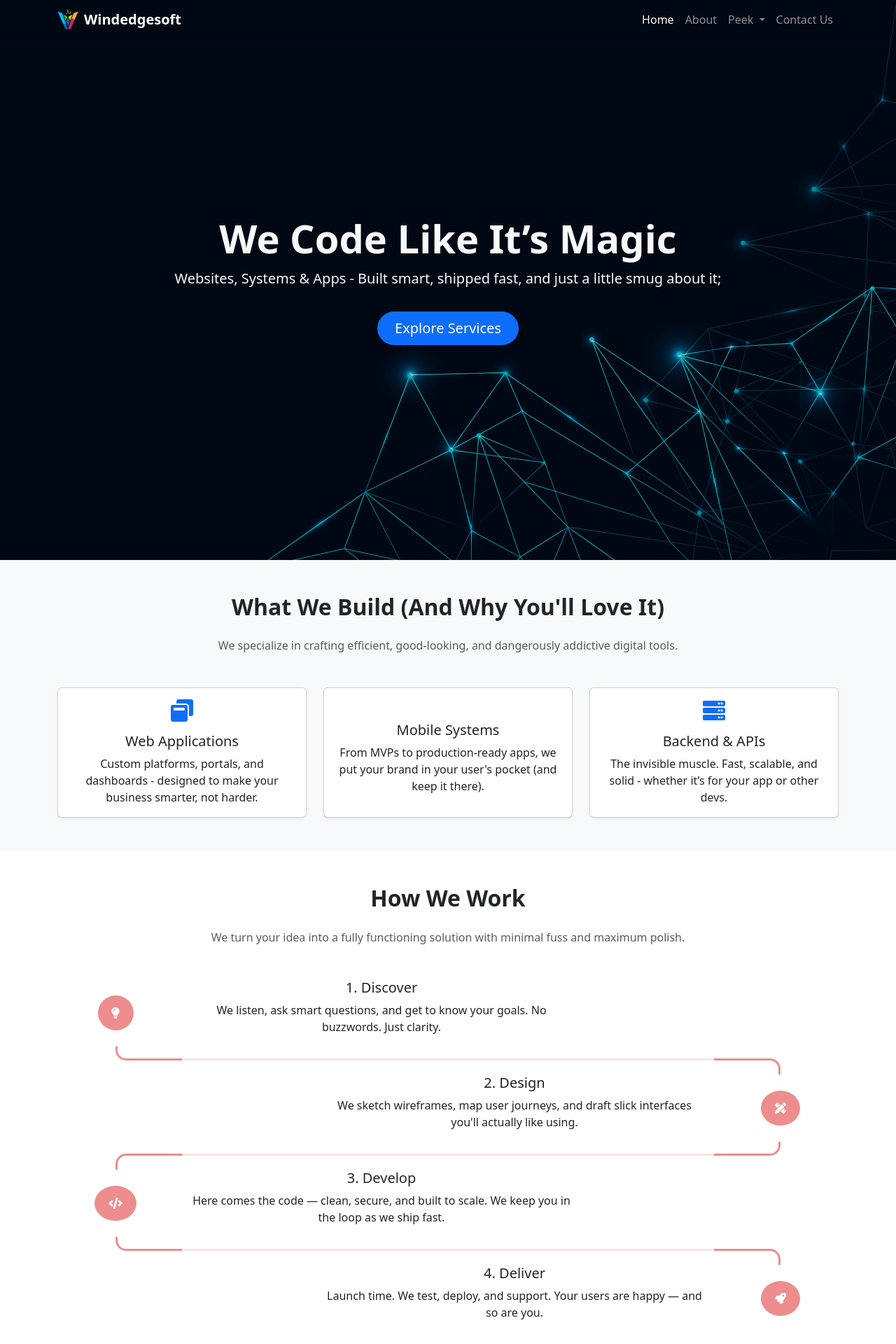
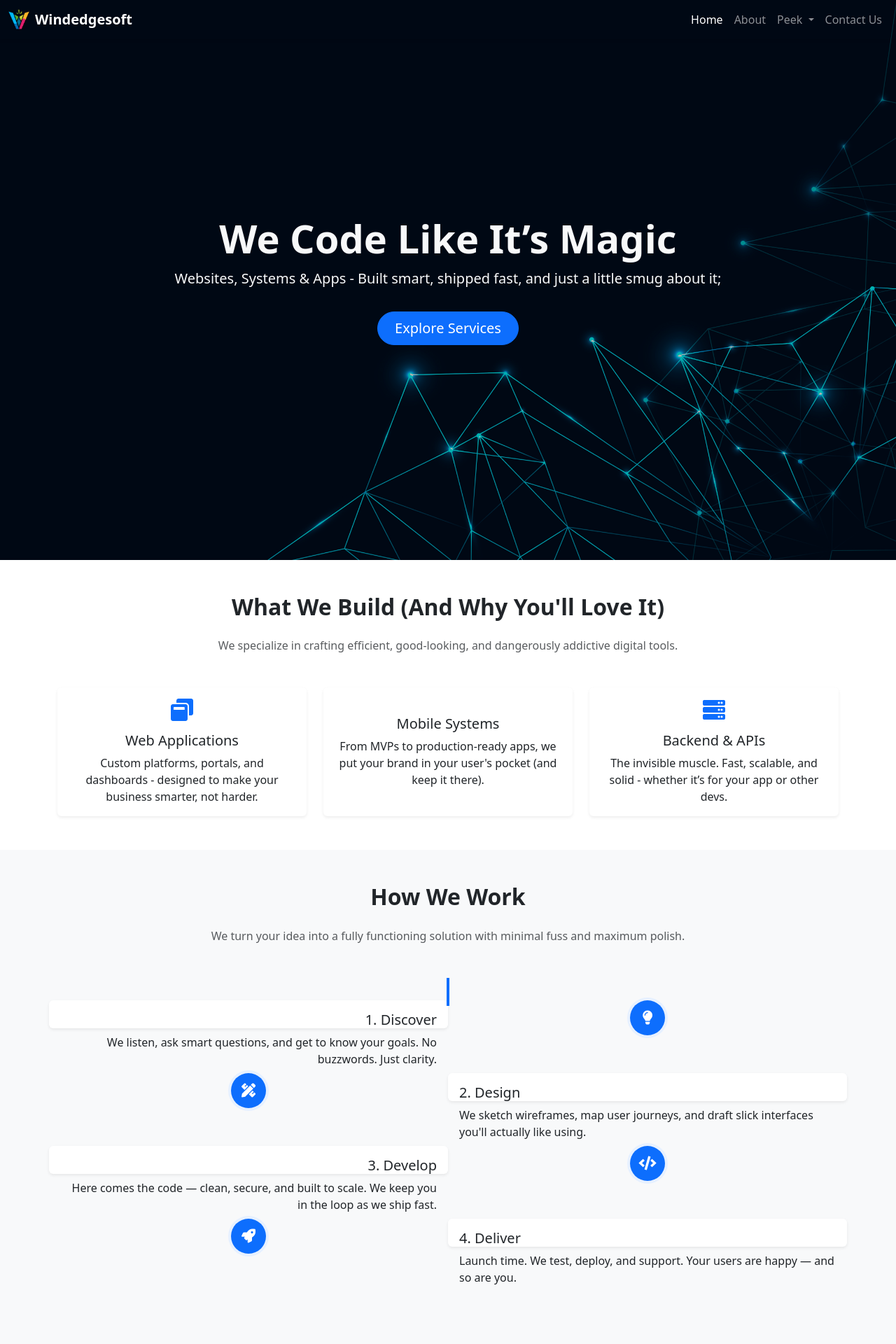
Before and after one commit to its-erk/windedgesoft, a PHP site: page / in a window 1280 px wide. Shown: the top 1920 px of the page at 70% size. Run offline with PHP 8.4, Linux system fonts and the light colour scheme; some libraries are stand-ins or nearby versions.

Commit message:
timeline

```diff
--- a/assets/dist/css/windedgesoft.css
+++ b/assets/dist/css/windedgesoft.css
@@ -43,16 +43,80 @@
 
 /* Fancy card transition */
 .fancy-card {
-  transition: transform 0.3s ease, box-shadow 0.3s ease;
+  border: none;
+  transition: transform 0.4s ease, box-shadow 0.4s ease, background 0.4s ease;
+  background: #fff;
+  position: relative;
+  overflow: hidden;
+  perspective: 1000px;
+  transform-style: preserve-3d;
 }
 
 .fancy-card:hover {
-  transform: translateY(-10px);
-  box-shadow: 0 4px 15px rgba(0, 0, 0, 0.2);
+  transform: translateY(-10px) scale(1.02) rotateX(3deg);
+  box-shadow: 0 20px 40px rgba(0, 0, 0, 0.1);
+  background: linear-gradient(145deg, #ffffff, #f0f0f0);
 }
 
-.card-body {
-  display: flex;
-  flex-direction: column;
-  justify-content: center;
+.fancy-card::before {
+  content: "";
+  position: absolute;
+  top: -50%;
+  left: -50%;
+  width: 200%;
+  height: 200%;
+  background: radial-gradient(circle at center, rgba(0, 123, 255, 0.05), transparent 70%);
+  transform: rotate(25deg);
+  transition: opacity 0.5s ease;
+  opacity: 0;
+  pointer-events: none;
 }
+
+.fancy-card:hover::before {
+  opacity: 1;
+}
+
+.fancy-card i {
+  transition: transform 0.3s ease, color 0.3s ease;
+}
+
+.fancy-card:hover i {
+  transform: scale(1.2);
+  color: #0d6efd;
+}
+
+.timeline {
+  position: relative;
+  padding: 2rem 0;
+}
+
+.timeline-line {
+  position: absolute;
+  top: 0;
+  left: 50%;
+  width: 4px;
+  height: 100%;
+  background-color: #0d6efd;
+  transform: translateX(-50%);
+  z-index: 0;
+}
+
+.timeline-item {
+  position: relative;
+  margin-bottom: 4rem;
+  align-items: center;
+}
+
+.timeline-icon {
+  width: 50px;
+  height: 50px;
+  line-height: 50px;
+  display: inline-block;
+  background: #0d6efd;
+  color: white;
+  border-radius: 50%;
+  font-size: 1.25rem;
+  z-index: 2;
+  box-shadow: 0 0 0 4px #e7f1ff;
+  position: relative;
+}
--- a/index.php
+++ b/index.php
@@ -27,7 +27,7 @@
 <body>
 <!-- Navbar -->
 <nav class="navbar navbar-expand-lg navbar-dark shadow-sm fixed-top" id="mainNav">
-  <div class="container">
+  <div class="container-fluid">
     <a class="navbar-brand d-flex align-items-center" href="#">
       <img src="assets/img/logo_icon.png" alt="Logo" width="30" height="30" class="me-2">
       <span class="fw-semibold">Windedgesoft</span>
@@ -76,7 +76,7 @@
 <!-- /. hero -->
 
 <!-- Services -->
-<section id="services" class="py-5 bg-light text-center">
+<section id="services" class="py-5 text-center">
   <div class="container">
     <h2 class="fw-bold mb-4">What We Build (And Why You'll Love It)</h2>
     <p class="text-muted mb-5">We specialize in crafting efficient, good-looking, and dangerously addictive digital tools.</p>
@@ -117,96 +117,82 @@
 </section>
 
 <!-- How we work -->
-<section class="py-5 text-center bg-white">
+<section class="py-5 bg-light text-center" id="how-we-work">
   <div class="container">
     <h2 class="fw-bold mb-4">How We Work</h2>
     <p class="text-muted mb-5">We turn your idea into a fully functioning solution with minimal fuss and maximum polish.</p>
 
+    <div class="timeline position-relative">
+
       <!-- Step 1 -->
-    <div class="row align-items-center how-it-works d-flex">
-      <div class="col-2 text-center d-inline-flex justify-content-center align-items-center">
-        <div class="circle font-weight-bold"><i class="fas fa-lightbulb"></i></div>
-      </div>
-      <div class="col-6 text-left">
+      <div class="row timeline-item">
+        <div class="col-md-6 text-md-end text-center">
+          <div class="timeline-content p-3 rounded bg-white shadow-sm d-inline-block">
             <h5>1. Discover</h5>
             <p>We listen, ask smart questions, and get to know your goals. No buzzwords. Just clarity.</p>
           </div>
         </div>
-    <!-- Path 1-2 -->
-    <div class="row timeline">
-      <div class="col-2">
-        <div class="corner top-right"></div>
-      </div>
-      <div class="col-8">
-        <hr />
-      </div>
-      <div class="col-2">
-        <div class="corner left-bottom"></div>
+        <div class="col-md-6 position-relative text-center">
+          <span class="timeline-icon">
+            <i class="fas fa-lightbulb"></i>
+          </span>
         </div>
       </div>
 
       <!-- Step 2 -->
-    <div class="row align-items-center justify-content-end how-it-works d-flex">
-      <div class="col-6 text-right">
+      <div class="row timeline-item flex-md-row-reverse">
+        <div class="col-md-6 text-md-start text-center">
+          <div class="timeline-content p-3 rounded bg-white shadow-sm d-inline-block">
             <h5>2. Design</h5>
             <p>We sketch wireframes, map user journeys, and draft slick interfaces you'll actually like using.</p>
           </div>
-      <div class="col-2 text-center d-inline-flex justify-content-center align-items-center">
-        <div class="circle font-weight-bold"><i class="fas fa-pencil-ruler"></i></div>
         </div>
-    </div>
-    <!-- Path 2-3 -->
-    <div class="row timeline">
-      <div class="col-2">
-        <div class="corner right-bottom"></div>
-      </div>
-      <div class="col-8">
-        <hr />
-      </div>
-      <div class="col-2">
-        <div class="corner top-left"></div>
+        <div class="col-md-6 position-relative text-center">
+          <span class="timeline-icon">
+            <i class="fas fa-pencil-ruler"></i>
+          </span>
         </div>
       </div>
 
       <!-- Step 3 -->
-    <div class="row align-items-center how-it-works d-flex">
-      <div class="col-2 text-center d-inline-flex justify-content-center align-items-center">
-        <div class="circle font-weight-bold"><i class="fas fa-code"></i></div>
-      </div>
-      <div class="col-6 text-left">
+      <div class="row timeline-item">
+        <div class="col-md-6 text-md-end text-center">
+          <div class="timeline-content p-3 rounded bg-white shadow-sm d-inline-block">
             <h5>3. Develop</h5>
             <p>Here comes the code — clean, secure, and built to scale. We keep you in the loop as we ship fast.</p>
           </div>
         </div>
-    <!-- Path 3-4 -->
-    <div class="row timeline">
-      <div class="col-2">
-        <div class="corner top-right"></div>
-      </div>
-      <div class="col-8">
-        <hr />
-      </div>
-      <div class="col-2">
-        <div class="corner left-bottom"></div>
+        <div class="col-md-6 position-relative text-center">
+          <span class="timeline-icon">
+            <i class="fas fa-code"></i>
+          </span>
         </div>
       </div>
 
       <!-- Step 4 -->
-    <div class="row align-items-center justify-content-end how-it-works d-flex">
-      <div class="col-6 text-right">
+      <div class="row timeline-item flex-md-row-reverse">
+        <div class="col-md-6 text-md-start text-center">
+          <div class="timeline-content p-3 rounded bg-white shadow-sm d-inline-block">
             <h5>4. Deliver</h5>
             <p>Launch time. We test, deploy, and support. Your users are happy — and so are you.</p>
           </div>
-      <div class="col-2 text-center d-inline-flex justify-content-center align-items-center">
-        <div class="circle font-weight-bold"><i class="fas fa-rocket"></i> </div>
         </div>
+        <div class="col-md-6 position-relative text-center">
+          <span class="timeline-icon">
+            <i class="fas fa-rocket"></i>
+          </span>
+        </div>
+      </div>
+
+      <!-- Center Line -->
+      <div class="timeline-line d-none d-md-block"></div>
     </div>
   </div>
 </section>
-<!-- /.how we work -->
+
 
 <!-- Testimonials -->
-<section class="py-5 bg-light text-center">
+<section class="py-5 text-center">
   <div class="container">
     <h2 class="fw-bold mb-4">What Our Clients Say</h2>
     <p class="text-muted mb-5">A few words from the people who trust us with their tech.</p>
@@ -250,7 +236,7 @@
 <!-- /.testimonials -->
 
 <!-- Stuff We've Built -->
-<section class="py-5 bg-white text-center" id="projects">
+<section class="py-5 bg-light text-center" id="projects">
   <div class="container">
     <h2 class="fw-bold mb-4">Projects We’re Proud Of</h2>
     <p class="text-muted mb-5">Here’s a quick look at some of our recent work — designed with care, built to perform.</p>
```
Lines whose indentation alone changed are shown as unchanged.
